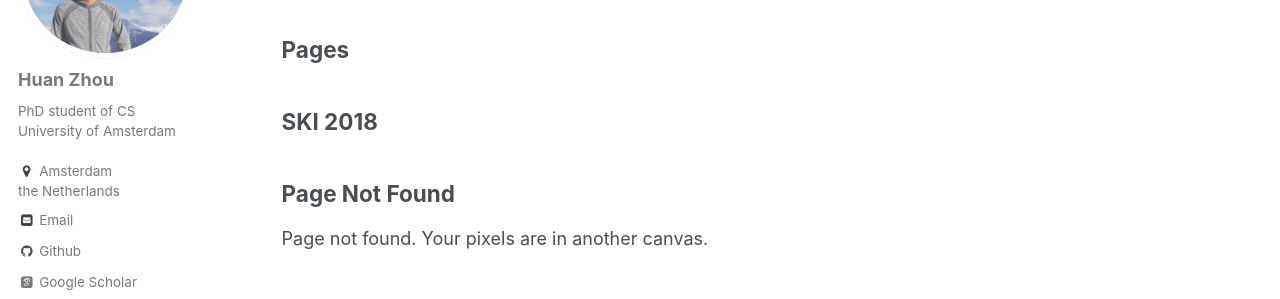
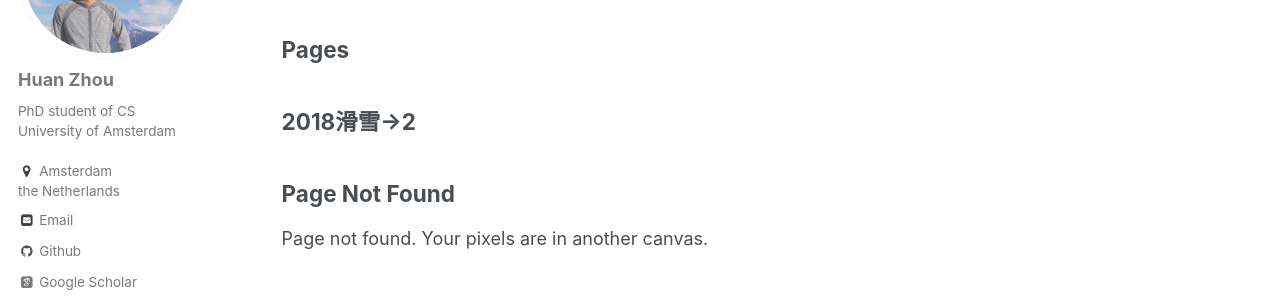
Before and after one commit to zh9314/zh9314.github.io, a Jekyll site: the page built from _pages/sitemap.md, in a window 1280 px wide and 900 px high. Shown: the part 227-526 px from the top of the window. Built offline with Jekyll 4.4.1, drawn with Linux system fonts in a browser that asks for light colours; some web fonts are replaced.

Commit message:
test life blog

```diff
--- a/_pages/lifePages/18Winterberg2.md
+++ b/_pages/lifePages/18Winterberg2.md
@@ -1,6 +1,6 @@
 ---
 layout: archive
-title: "SKI 2018"
+title: "2018滑雪->2"
 permalink: /life/6358d68546bb12f45a08b31abceb1a57c3e46cee/winterberg2
 author_profile: true
 ---
```
